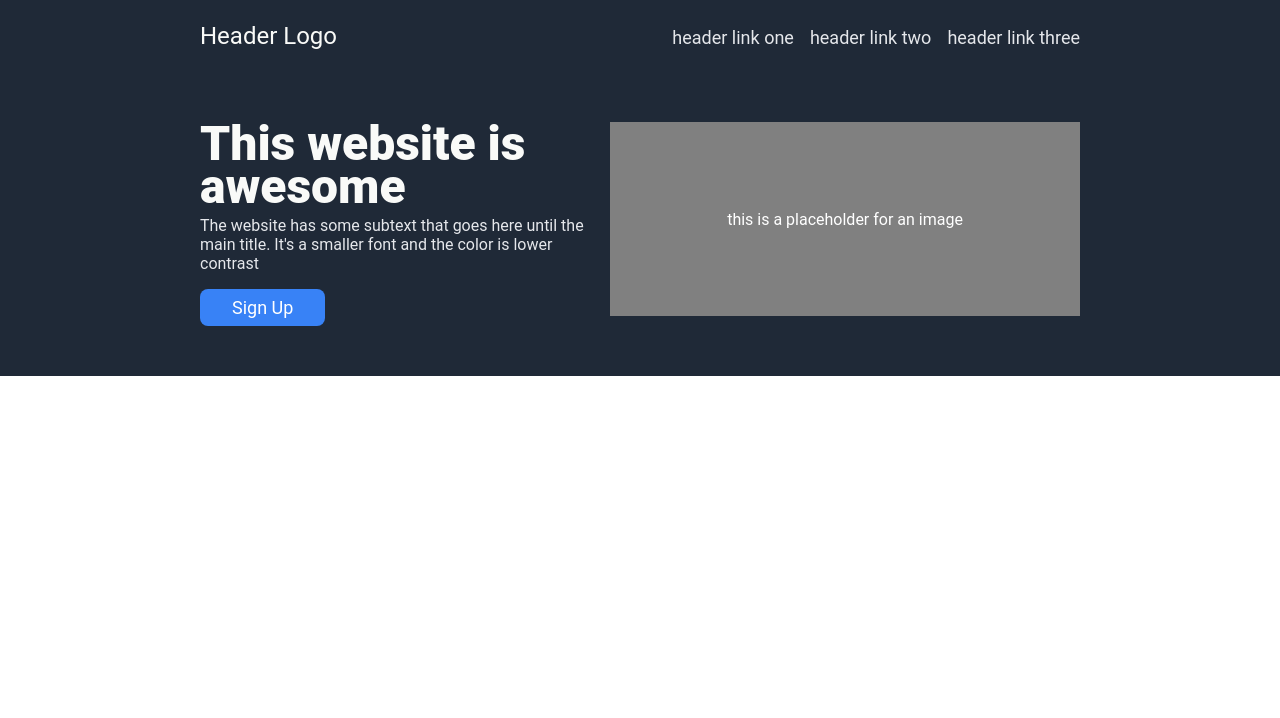
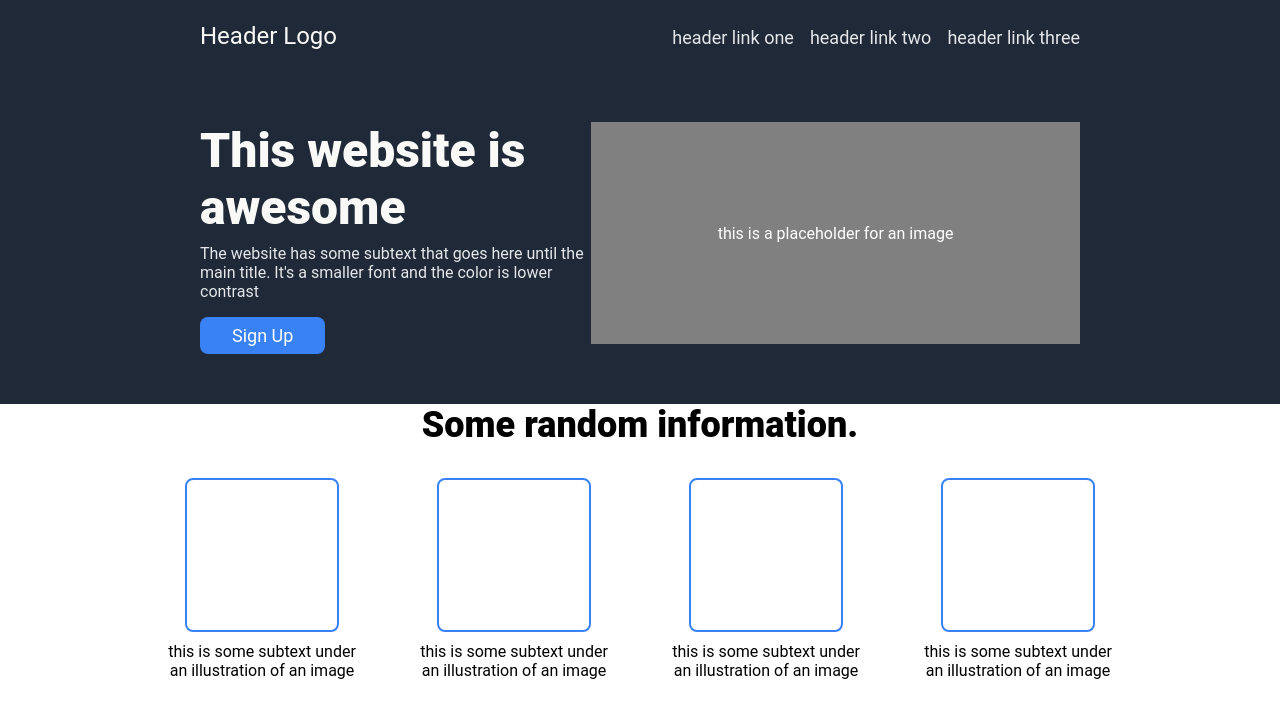
Before and after one commit to JohnnyYG/odin-landing-page, a plain HTML site: page index.html in a window 1280 px wide. Drawn offline with Linux system fonts and the light colour scheme.

Commit message:
Information draft completed
Information tab mostly completed, needs small alignment corrections.

```diff
--- a/index.html
+++ b/index.html
@@ -26,9 +26,30 @@
             </div>
             <button class="hero-button">Sign Up</button>
         </div>
-        <div class="image">
+        <div class="hero-image">
             this is a placeholder for an image
             <!-- <img src ="./images/no_image.jpg" alt="this is a placeholder for an image"> -->
+        </div>
+    </div>
+    <div class="information">
+        <div class="information-title">Some random information.</div>
+        <div class="info-container">
+            <div class="info">
+                <div class="info-image"></div>
+                <div class="info-text">this is some subtext under an illustration of an image</div>
+            </div>
+            <div class="info">
+                <div class="info-image"></div>
+                <div class="info-text">this is some subtext under an illustration of an image</div>
+            </div>
+            <div class="info">
+                <div class="info-image"></div>
+                <div class="info-text">this is some subtext under an illustration of an image</div>
+            </div>
+            <div class="info">
+                <div class="info-image"></div>
+                <div class="info-text">this is some subtext under an illustration of an image</div>
+            </div>
         </div>
     </div>
 
--- a/style.css
+++ b/style.css
@@ -4,7 +4,7 @@ body {
 }
 
 header, .hero{
-    padding-left:200px;
+    padding-left: 200px;
     padding-right: 200px;
     padding-bottom: 50px;
     background-color: #1F2937;
@@ -50,14 +50,14 @@ button {
 }
 
 .hero-content{
-    width: 480px;
+    flex-basis: 400px;
 }
 
 .hero-title {
     color: #F9FAF8;
     font-weight: 900;
     font-size: 48px;
-    line-height: 90%;
+    /* line-height: 90%; */
     margin-bottom: 8px;
 }
 
@@ -71,12 +71,41 @@ button {
     color: white;
 }
 
-.image {
+.hero-image {
     background-color: grey;
     color: white;
     margin-bottom:10px;
     display: flex;
-    flex-basis: 550px;
+    flex-basis: 500px;
     align-items: center;
     justify-content: center;
 }
+
+.information-title{
+    font-size: 36px;
+    font-weight: 900;
+    margin-bottom: 32px;
+    text-align: center;
+}
+
+.info-container{
+    display: flex;
+    justify-content: center;
+    gap: 52px;
+    text-align: center;
+}
+
+.info-image{
+    width: 150px;
+    height: 150px;
+    border: 2.5px solid #3882F6;
+    border-radius: 8px;
+    margin-bottom: 10px;
+}
+
+.info {
+    max-width: 200px;
+    display: flex;
+    flex-direction: column;
+    align-items: center;
+}
```
